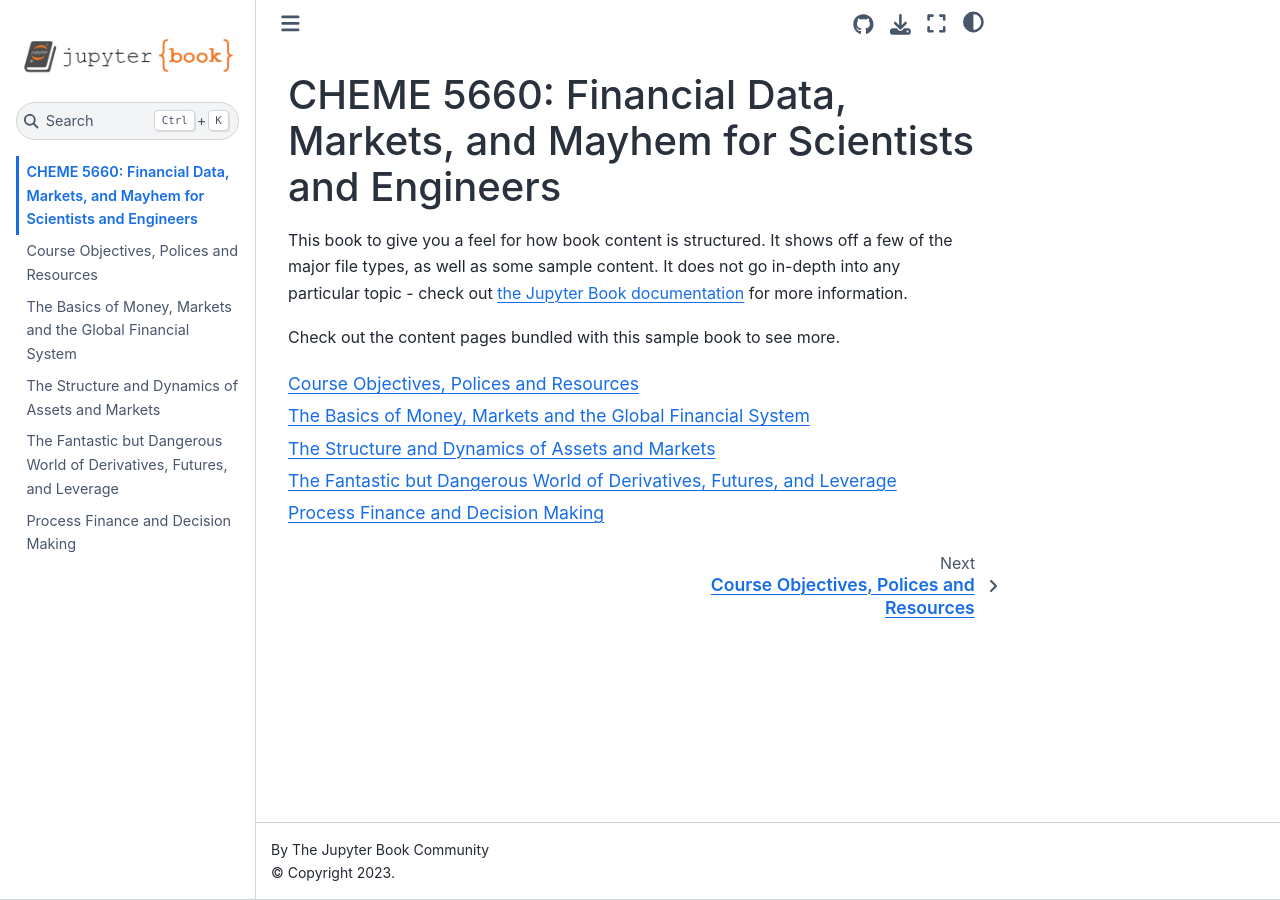
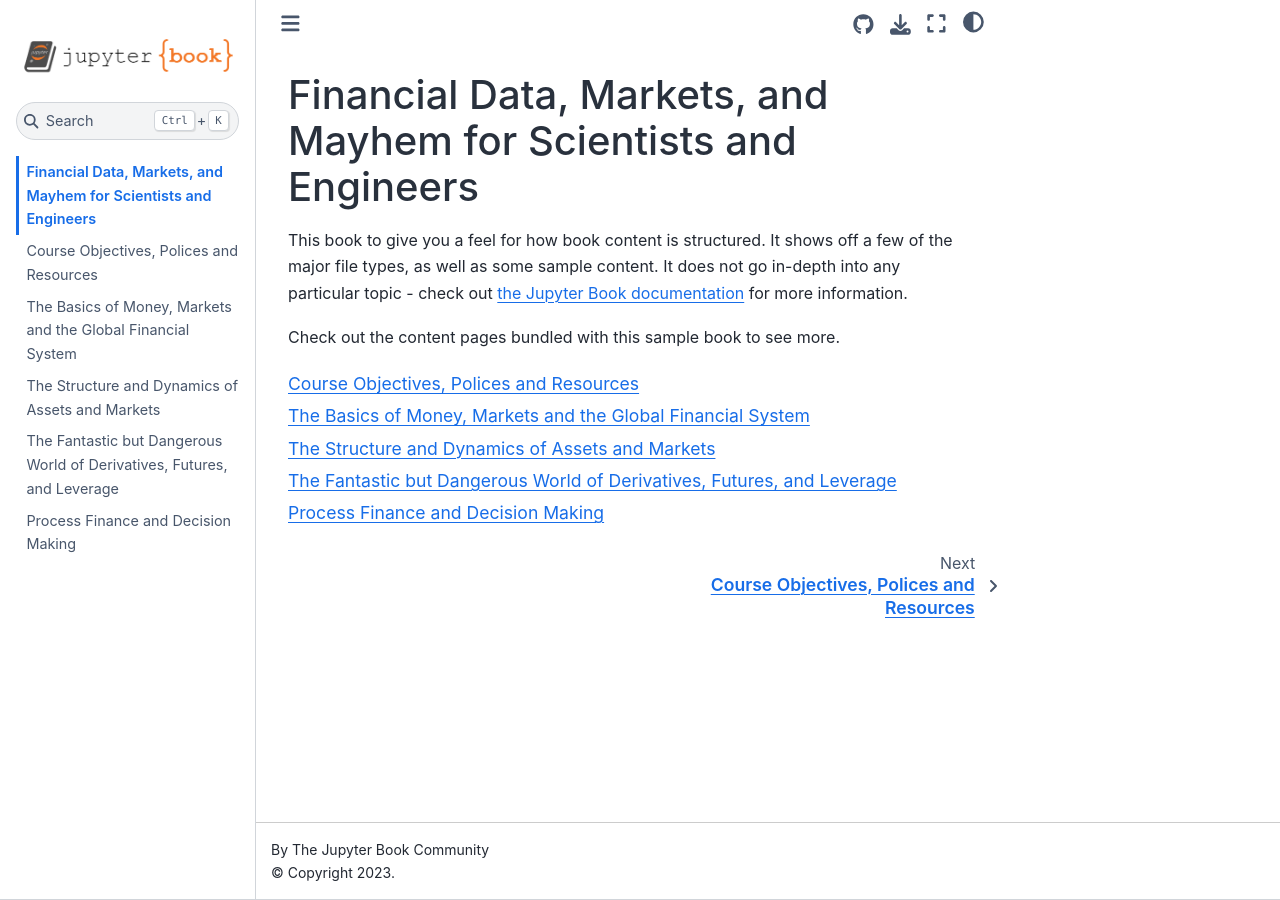
Before and after one commit to varnerlab/CHEME-5660-Markets-Mayhem-Book, a Jupyter Book: the page built from intro.md, in a window 1280 px wide. Built offline with Jupyter Book 1.0.4 settings and Sphinx 7.4.7 and the Sphinx Book theme 1.1.4, drawn with Linux system fonts in a browser that asks for light colours.

Commit message:
Update intro.md
skeleton

```diff
--- a/intro.md
+++ b/intro.md
@@ -1,4 +1,4 @@
-# CHEME 5660: Financial Data, Markets, and Mayhem for Scientists and Engineers
+# Financial Data, Markets, and Mayhem for Scientists and Engineers
 
 This book to give you a feel for how book content is
 structured.
```
